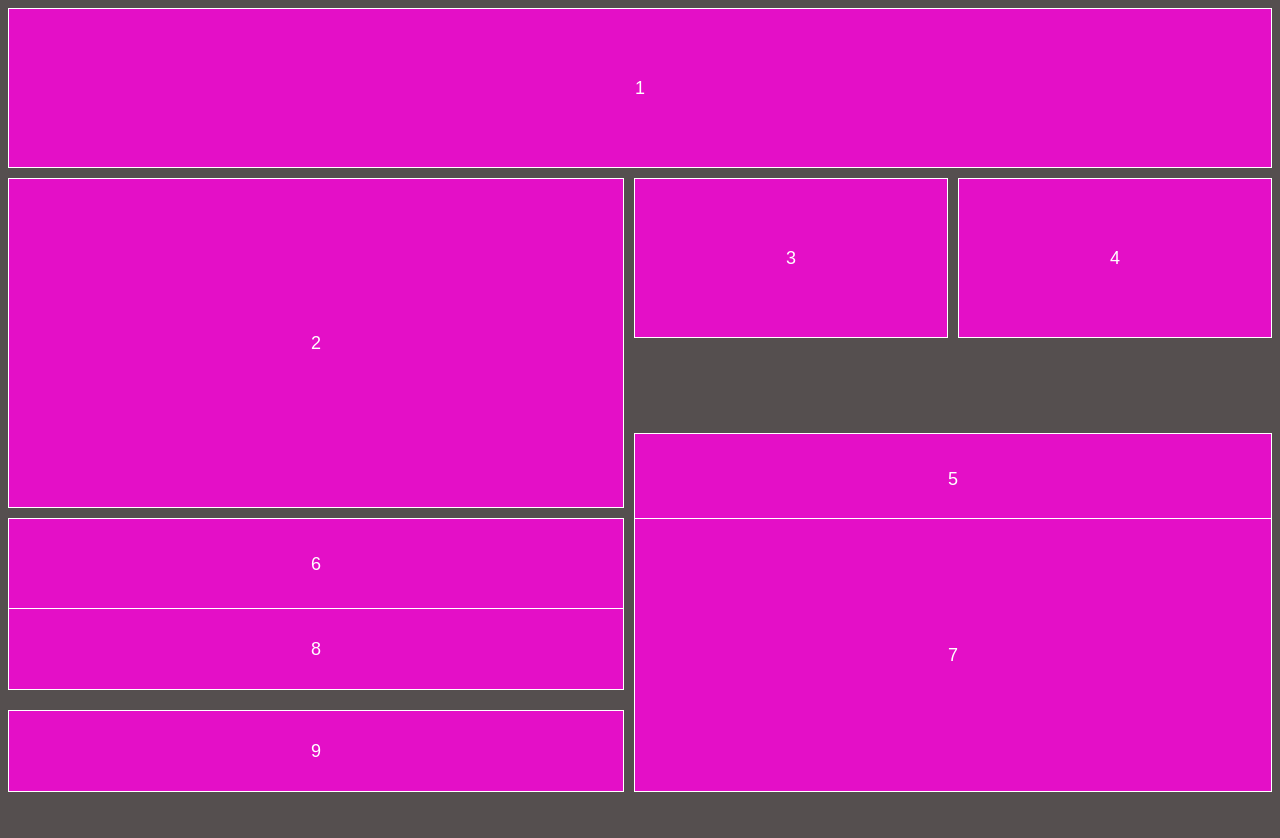
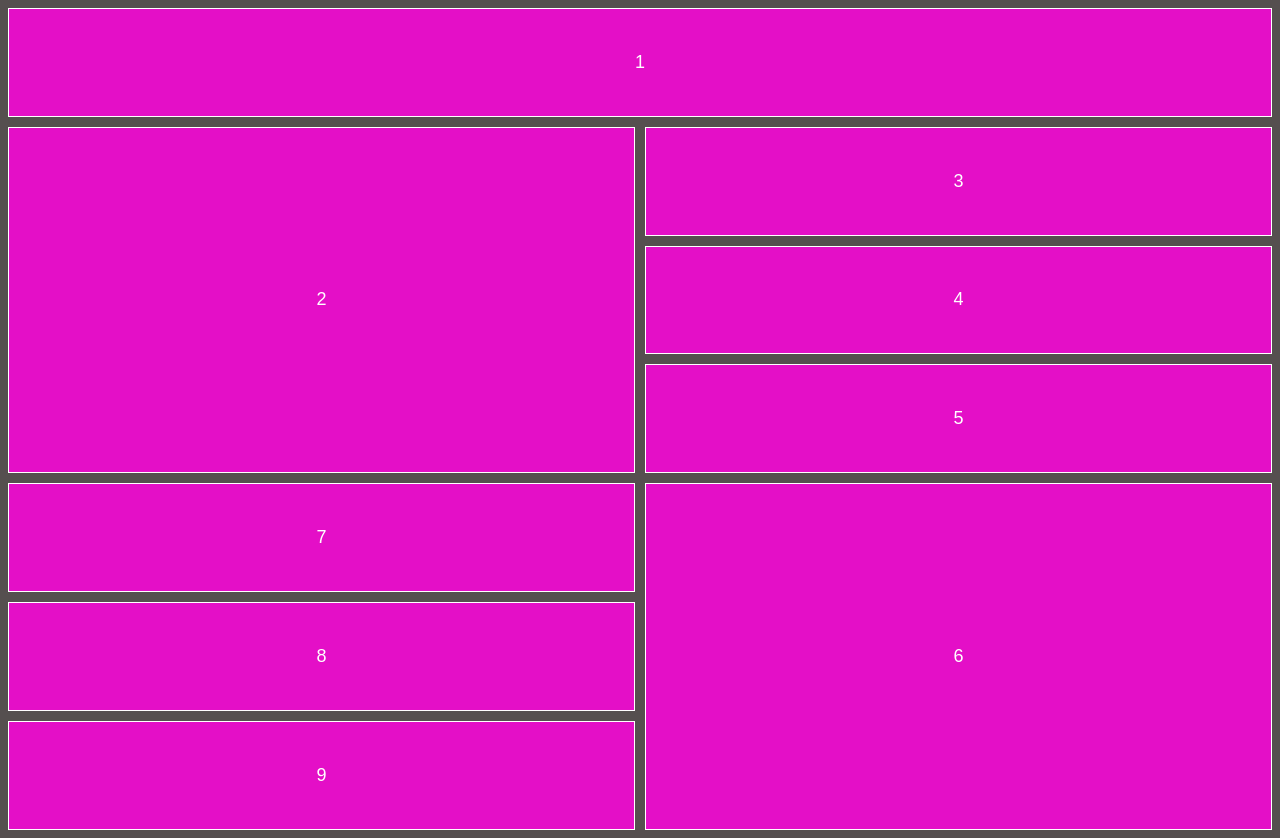
Before and after one commit to EnriqueLopez63/displaygrid, a plain HTML site: page index.html in a window 1280 px wide. Before the commit the page ends 800 px from the top, so only its background shows below. Drawn offline with Linux system fonts and the light colour scheme.

Commit message:
Add files via upload

```diff
--- a/index.html
+++ b/index.html
@@ -15,8 +15,8 @@
         <div class="item item3">3</div>
         <div class="item item4">4</div>
         <div class="item item5">5</div>
+        <div class="item item7">7</div>
         <div class="item item6">6</div>
-        <div class="item item7">7</div>
         <div class="item item8">8</div>
         <div class="item item9">9</div>
     </div>
--- a/style.css
+++ b/style.css
@@ -27,67 +27,24 @@ html{
     display: grid;
     grid-gap: 10px;
     grid-template-columns: repeat(2,auto) ;
-    grid-template-rows: repeat(4, 20vh);
+    grid-template-rows: repeat(7, 13.6vh);
 }
 
 .item1{
     background-color: var(--magenta);
     border: 1px solid white;
-    grid-column:span 4;
+    grid-column:span 2;
 }
 
 .item2{
     background-color: var(--magenta) ;
-    grid-row: span 2;
-    grid-column: span 2;
-
-}
-
-.item7{
-    background-color: var(--magenta) ;
     grid-row: span 3;
-    grid-column: span 2;
-
-
-}
-
-.item8{
-    background-color: var(--magenta) ;
-    grid-row: span 1;
-    grid-column: span 2;
-    position: relative;
-    top: -80px;
-    height: 80px;
-}
-
-.item9{
-    background-color: rgb(magenta);
-    grid-row: span 1;
-    grid-column: span 2;
-    height: 80px;
-    margin-top: -70px;
+    grid-column: span 1;
 
 }
 
 .item6{
     background-color: rgb(magenta);
-    grid-row: span 1;
-    grid-column: span 2;
-    height: 90px;
+    grid-row: span 3;
+    grid-column: span 1;
 }
-
-.item5{
-    background-color: rgb(magenta);
-    grid-row: span 1;
-    grid-column: span 2;
-    height: 90px;
-    margin-top: 85px;
-}
-
-.item3{
-
-}
-
-.item4{
-
-}
```
